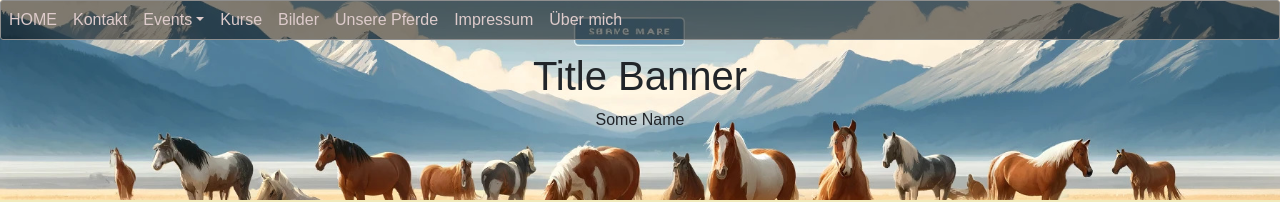
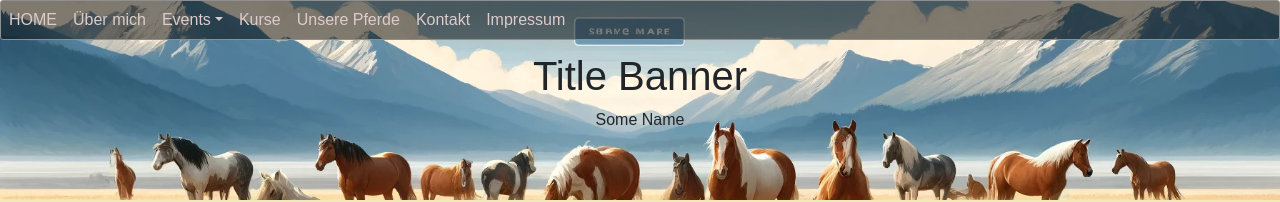
Before and after one commit to Chrisbeart/vrozen_website, a React (Create React App) app in the folder vrozen_website/: page / in a window 1280 px wide. Shown: the top 202 px of the page. Built offline with nearby package versions, Linux system fonts and the light colour scheme.

Commit message:
neue anordnung der navbar

```diff
--- a/vrozen_website/src/components/Navbar.js
+++ b/vrozen_website/src/components/Navbar.js
@@ -41,7 +41,7 @@ const MyNavbar = () => {
       <Navbar.Collapse id="basic-navbar-nav">
         <Nav className="mr-auto">
           <Nav.Link as={Link} to="/" className="page-scroll">HOME</Nav.Link>
-          <Nav.Link as={Link} to="/kontakt" className="page-scroll">Kontakt</Nav.Link>
+          <Nav.Link as={Link} to="/ueber-mich" className="page-scroll">Über mich</Nav.Link>
           <NavDropdown
             title="Events"
             id="basic-nav-dropdown"
@@ -53,10 +53,9 @@ const MyNavbar = () => {
             <NavDropdown.Item as={Link} to="/events/event2" className="page-scroll">Event 2</NavDropdown.Item>
           </NavDropdown>
           <Nav.Link as={Link} to="/kurse" className="page-scroll">Kurse</Nav.Link>
-          <Nav.Link as={Link} to="/bilder" className="page-scroll">Bilder</Nav.Link>
           <Nav.Link as={Link} to="/unsere-pferde" className="page-scroll">Unsere Pferde</Nav.Link>
+          <Nav.Link as={Link} to="/kontakt" className="page-scroll">Kontakt</Nav.Link>
           <Nav.Link as={Link} to="/impressum" className="page-scroll">Impressum</Nav.Link>
-          <Nav.Link as={Link} to="/ueber-mich" className="page-scroll">Über mich</Nav.Link> {/* Neuer Link */}
         </Nav>
       </Navbar.Collapse>
     </Navbar>
```
